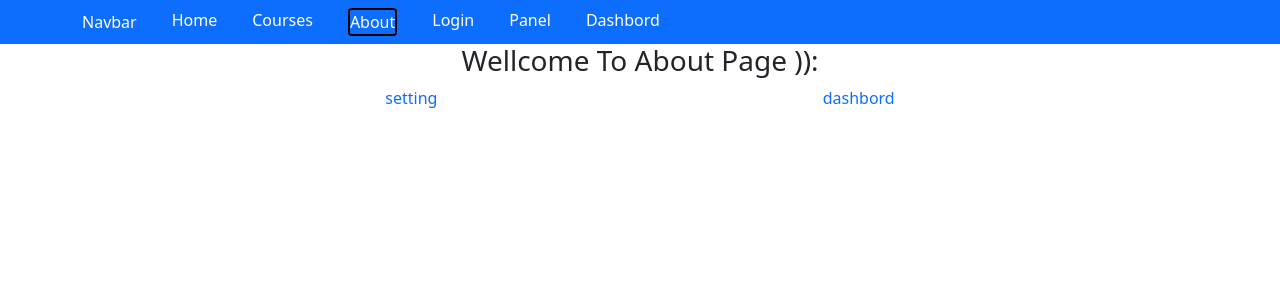
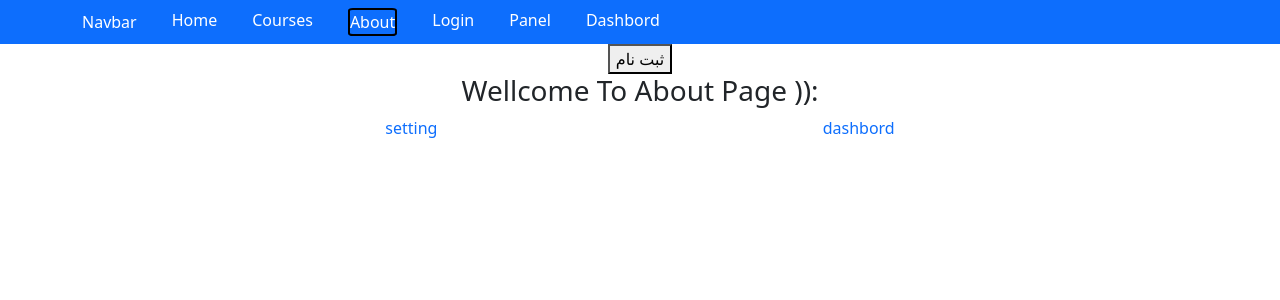
Before and after one commit to mbagher26/sabzlearn, a React (Create React App) app: page /about in a window 1280 px wide. Shown: the top 300 px of the page. Built offline with nearby package versions, Linux system fonts and the light colour scheme.

Commit message:
Add navigation to login page in About component

```diff
--- a/src/components/about/About.js
+++ b/src/components/about/About.js
@@ -1,9 +1,15 @@
 import React from 'react'
-import { Link , Outlet} from 'react-router-dom'
+import { Link , Outlet, useNavigate} from 'react-router-dom'
+
 
 function About() {
+  let navigate = useNavigate()
+
   return (
-    <div style={{textAlign:'center'}}>
+    <div style={{ textAlign: 'center' }}>
+      <button onClick={
+        () => navigate('/login', {replace: false})
+      }>ثبت نام</button>
       <h3>Wellcome To About Page )):</h3>
       <div style={{display:'flex', justifyContent:'space-evenly'}}>
         <Link to='setting'>setting</Link>
```
